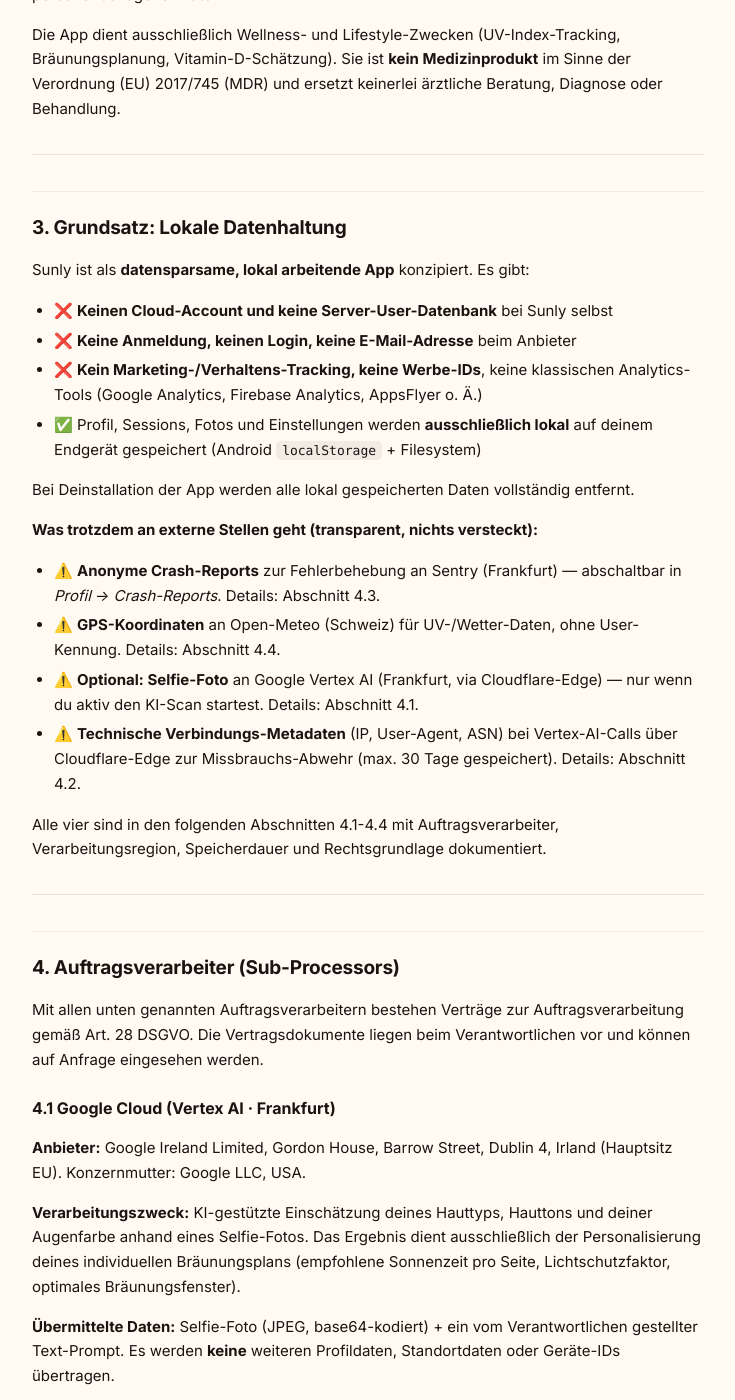
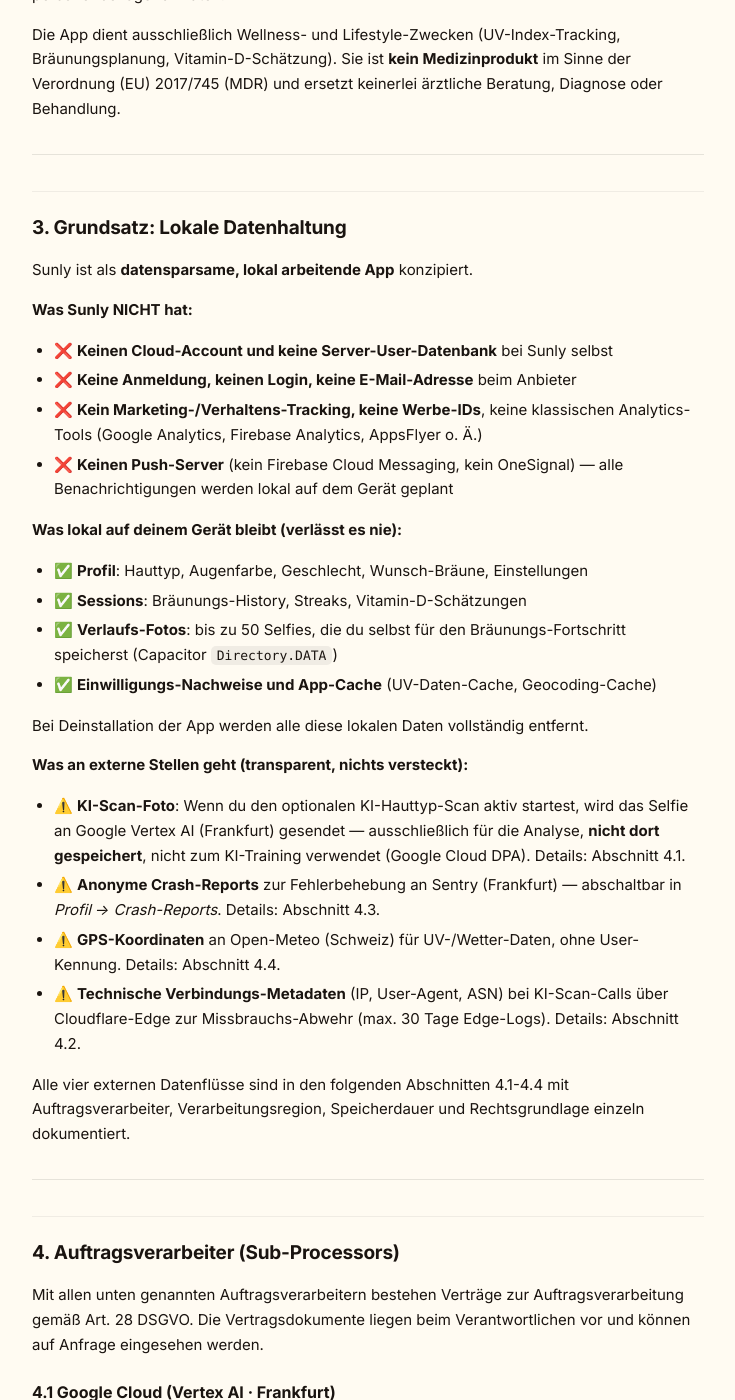
Before and after one commit to de34dm32ksm/sunly-legal, a Jekyll site: the page built from privacy.md, in a window 1280 px wide and 1400 px high, scrolled down 890 px. Shown: the whole window, without its empty margins (272-1007 px from the left). Built offline with Jekyll 4.4.1, drawn with Linux system fonts in a browser that asks for light colours.

Commit message:
Privacy: Foto-Datenfluss klar getrennt (Verlaufs- vs. KI-Scan-Foto)
Bisheriger Bullet 'Profil, Sessions, Fotos und Einstellungen werden
ausschliesslich lokal gespeichert' war doppeldeutig:
- Verlaufs-Fotos (max. 50, Bräunungs-Fortschritt) bleiben tatsaechlich lokal
- KI-Scan-Foto wird sehr wohl an Vertex AI gesendet (transient)

Section 3 jetzt strukturiert in drei Bloecke:
1. 'Was Sunly NICHT hat' (Cloud, Login, Marketing-Tracking, Push-Server)
2. 'Was lokal bleibt' (Profil, Sessions, Verlaufs-Fotos, Cache)
3. 'Was an externe Stellen geht' (KI-Scan-Foto, Crash-Reports, GPS, Edge-Metadaten)

Konsistent mit Section 5 Tabelle und Sections 4.1-4.4 Sub-Processor-Details.

```diff
--- a/privacy.md
+++ b/privacy.md
@@ -34,23 +34,32 @@ Die App dient ausschließlich Wellness- und Lifestyle-Zwecken (UV-Index-Tracking
 
 ## 3. Grundsatz: Lokale Datenhaltung
 
-Sunly ist als **datensparsame, lokal arbeitende App** konzipiert. Es gibt:
+Sunly ist als **datensparsame, lokal arbeitende App** konzipiert.
+
+**Was Sunly NICHT hat:**
 
 - ❌ **Keinen Cloud-Account und keine Server-User-Datenbank** bei Sunly selbst
 - ❌ **Keine Anmeldung, keinen Login, keine E-Mail-Adresse** beim Anbieter
 - ❌ **Kein Marketing-/Verhaltens-Tracking, keine Werbe-IDs**, keine klassischen Analytics-Tools (Google Analytics, Firebase Analytics, AppsFlyer o. Ä.)
-- ✅ Profil, Sessions, Fotos und Einstellungen werden **ausschließlich lokal** auf deinem Endgerät gespeichert (Android `localStorage` + Filesystem)
+- ❌ **Keinen Push-Server** (kein Firebase Cloud Messaging, kein OneSignal) — alle Benachrichtigungen werden lokal auf dem Gerät geplant
 
-Bei Deinstallation der App werden alle lokal gespeicherten Daten vollständig entfernt.
+**Was lokal auf deinem Gerät bleibt (verlässt es nie):**
 
-**Was trotzdem an externe Stellen geht (transparent, nichts versteckt):**
+- ✅ **Profil**: Hauttyp, Augenfarbe, Geschlecht, Wunsch-Bräune, Einstellungen
+- ✅ **Sessions**: Bräunungs-History, Streaks, Vitamin-D-Schätzungen
+- ✅ **Verlaufs-Fotos**: bis zu 50 Selfies, die du selbst für den Bräunungs-Fortschritt speicherst (Capacitor `Directory.DATA`)
+- ✅ **Einwilligungs-Nachweise und App-Cache** (UV-Daten-Cache, Geocoding-Cache)
 
+Bei Deinstallation der App werden alle diese lokalen Daten vollständig entfernt.
+
+**Was an externe Stellen geht (transparent, nichts versteckt):**
+
+- ⚠️ **KI-Scan-Foto**: Wenn du den optionalen KI-Hauttyp-Scan aktiv startest, wird das Selfie an Google Vertex AI (Frankfurt) gesendet — ausschließlich für die Analyse, **nicht dort gespeichert**, nicht zum KI-Training verwendet (Google Cloud DPA). Details: Abschnitt 4.1.
 - ⚠️ **Anonyme Crash-Reports** zur Fehlerbehebung an Sentry (Frankfurt) — abschaltbar in *Profil → Crash-Reports*. Details: Abschnitt 4.3.
 - ⚠️ **GPS-Koordinaten** an Open-Meteo (Schweiz) für UV-/Wetter-Daten, ohne User-Kennung. Details: Abschnitt 4.4.
-- ⚠️ **Optional: Selfie-Foto** an Google Vertex AI (Frankfurt, via Cloudflare-Edge) — nur wenn du aktiv den KI-Scan startest. Details: Abschnitt 4.1.
-- ⚠️ **Technische Verbindungs-Metadaten** (IP, User-Agent, ASN) bei Vertex-AI-Calls über Cloudflare-Edge zur Missbrauchs-Abwehr (max. 30 Tage gespeichert). Details: Abschnitt 4.2.
+- ⚠️ **Technische Verbindungs-Metadaten** (IP, User-Agent, ASN) bei KI-Scan-Calls über Cloudflare-Edge zur Missbrauchs-Abwehr (max. 30 Tage Edge-Logs). Details: Abschnitt 4.2.
 
-Alle vier sind in den folgenden Abschnitten 4.1-4.4 mit Auftragsverarbeiter, Verarbeitungsregion, Speicherdauer und Rechtsgrundlage dokumentiert.
+Alle vier externen Datenflüsse sind in den folgenden Abschnitten 4.1-4.4 mit Auftragsverarbeiter, Verarbeitungsregion, Speicherdauer und Rechtsgrundlage einzeln dokumentiert.
 
 ---
 
```
Also changed, not shown: privacy-en.md (+15 -6 lines).
